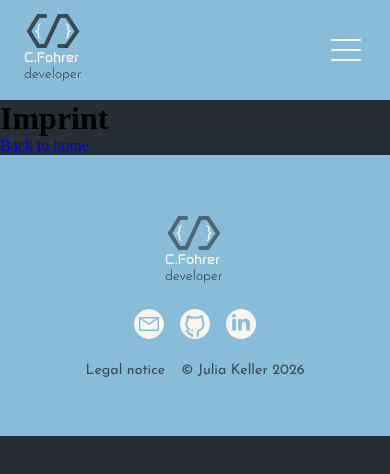
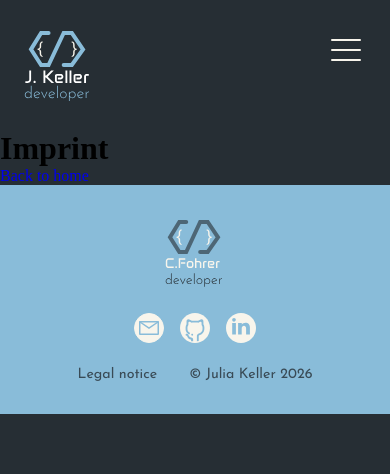
Before and after one commit to JuliaKeller13/portfolio, an Angular app: page /imprint in a window 390 px wide. Shown: the top 474 px of the page. Built offline with nearby package versions, Linux system fonts and the light colour scheme.

Commit message:
hero and navbar refine responsive

```diff
--- a/src/app/features/home/home.component.scss
+++ b/src/app/features/home/home.component.scss
@@ -1,4 +1,4 @@
-@media (max-width: 768px) {
+@media (max-width: 1000px) {
   main {
     display: flex;
     flex-direction: column;
--- a/src/app/features/home/sections/hero/hero.scss
+++ b/src/app/features/home/sections/hero/hero.scss
@@ -118,10 +118,18 @@ app-social-icons {
   right: 0;
 }
 
-@media (max-width: 768px) {
+@media (max-width: 1000px) {
+  :host ::ng-deep section {
+    height: auto;
+  }
+
   .inner-container {
     flex-direction: column;
     gap: 40px;
+  }
+
+  .logo-icon{
+    display: none;
   }
 
   app-social-icons {
--- a/src/app/layout/footer/footer.scss
+++ b/src/app/layout/footer/footer.scss
@@ -7,7 +7,7 @@ footer {
   color: rgba($bg-color, 0.8);
   @include mx.fluid-text(14, 18);
   padding-inline: clamp(0.5rem, 2vw + 1rem, 6rem);
-  padding-block: clamp(2rem, 5vh + 1rem, 5rem);
+  padding-block: clamp(1.875rem, calc(2.6786vw + 1.3393rem), 3.75rem);
   display: flex;
   justify-content: center;
 
@@ -45,7 +45,7 @@ footer {
   display: none;
 }
 
-@media (max-width: 768px) {
+@media (max-width: 1000px) {
   .desktop-icons,
   .desktop-logo {
     display: none;
@@ -72,7 +72,7 @@ footer {
     > .imp-container {
       flex-direction: row;
       align-items: center;
-      gap: 1rem;
+      gap: 2rem;
     }
   }
 }
--- a/src/app/layout/navbar/navbar.html
+++ b/src/app/layout/navbar/navbar.html
@@ -1,7 +1,11 @@
 <div class="nav-container">
   <nav>
     <a class="logo-nav" (click)="scrollToSection('home')">
-      <img src="icons/logo-dark.svg" alt="Logo">
+      @if (isMobile()) {
+        <img src="icons/logo-mobile.svg" alt="Logo">
+      } @else {
+        <img src="icons/logo-dark.svg" alt="Logo">
+      }
     </a>
 
     <app-burger-button [isActive]="menuOpen()" (toggled)="toggleMenu()"></app-burger-button>
--- a/src/app/layout/navbar/navbar.scss
+++ b/src/app/layout/navbar/navbar.scss
@@ -86,6 +86,15 @@ app-burger-button {
 }
 
 @media (max-width: 1000px) {
+  .nav-container {
+    background-color: $bg-color;
+    padding-top: 30px;
+
+    > nav{
+      align-items: flex-start;
+    }
+  }
+
   app-burger-button {
     display: block;
   }
--- a/src/app/layout/navbar/navbar.ts
+++ b/src/app/layout/navbar/navbar.ts
@@ -1,4 +1,4 @@
-import { Component, inject, signal, OnInit, OnDestroy } from '@angular/core';
+import { Component, inject, signal, OnInit, OnDestroy, HostListener } from '@angular/core';
 import { ScrollService } from '../../shared/services/scroll.service';
 import { BurgerButton } from '../../shared/components/burger-button/burger-button';
 
@@ -15,7 +15,13 @@ export class Navbar implements OnInit, OnDestroy {
   activeSection = signal('');
   activeLang = signal('en');
   menuOpen = signal(false);
+  isMobile = signal(window.innerWidth <= 1000);
   private observer?: IntersectionObserver;
+
+  @HostListener('window:resize')
+  onResize() {
+    this.isMobile.set(window.innerWidth <= 1000);
+  }
 
   toggleMenu() {
     this.menuOpen.update(v => !v);
--- a/src/app/shared/components/social-icons/social-icons.scss
+++ b/src/app/shared/components/social-icons/social-icons.scss
@@ -32,7 +32,7 @@
       opacity: 0;
     }
 
-    @media (hover: hover) {
+    @media (hover: hover) and (min-width: 1001px) {
       &:hover {
         .icon-default {
           opacity: 0;
```
Lines whose indentation alone changed are shown as unchanged.
